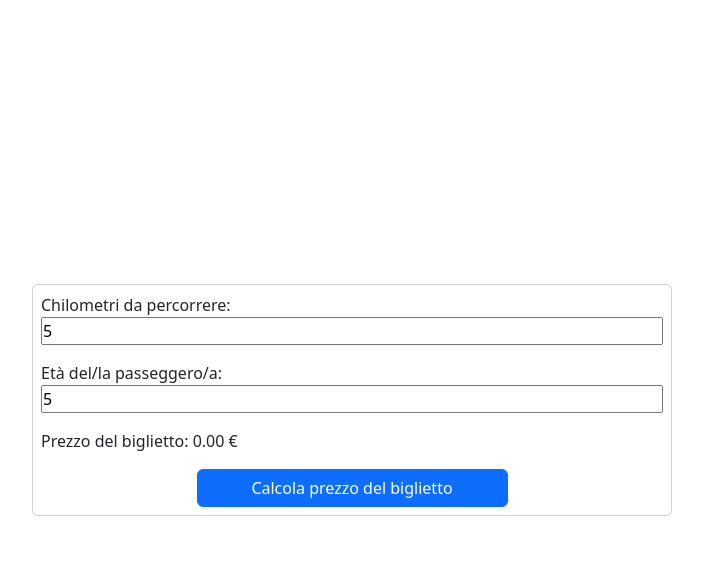
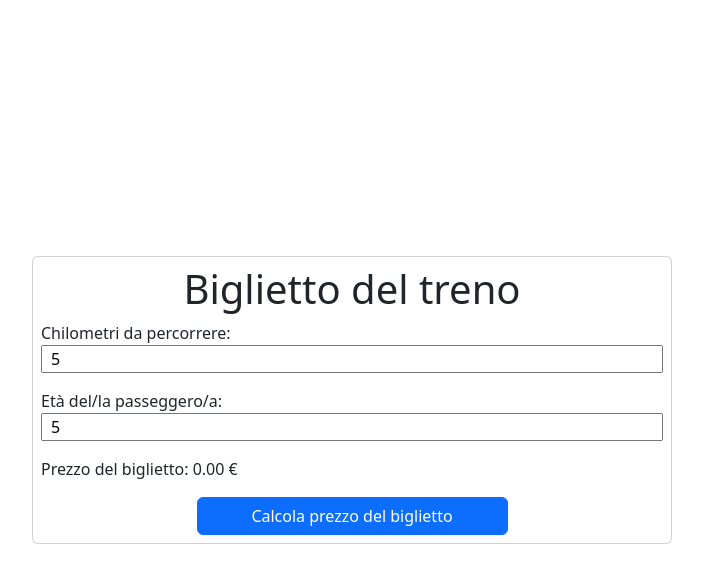
Before and after one commit to manuelcamaioni/js-biglietto-treno-form, a plain HTML site: page index.html in a window 1280 px wide. Both pictures are taken after typing "5", "5" into the empty fields and a click on the button "Calcola prezzo del biglietto". Shown: the whole page, without its empty margins (288-991 px from the left). Drawn offline with nearby package versions, Linux system fonts and the light colour scheme.

Commit message:
type check

```diff
--- a/index.html
+++ b/index.html
@@ -16,10 +16,11 @@
 </head>
 <body>
     <div class="card w-50 position-absolute p-2">
+        <h1 class="text-center">Biglietto del treno</h1>
             <label for="trip-kilometers">Chilometri da percorrere:</label>
-            <input type="number" name="trip-kilometers" id="trip-kilometers" class="mb-3">
+            <input type="number" name="trip-kilometers" id="trip-kilometers" class="mb-3 px-2">
             <label for="passenger-age">Età del/la passeggero/a:</label>
-            <input type="number" name="passenger-age" id="passenger-age" class="mb-3">
+            <input type="number" name="passenger-age" id="passenger-age" class="mb-3 px-2">
             <p>Prezzo del biglietto:</p>
             <div class="text-center">
                 <button type="button" class="btn btn-primary w-50 text-center">Calcola prezzo del biglietto</button>
--- a/script.js
+++ b/script.js
@@ -12,7 +12,7 @@ const button = document.querySelector('button');
 
 let totalPrice = quantityKm.value * 0.233;
 // console.log(totalPrice);
-
+let clearInput = false;
 button.addEventListener('click', function() {
 
     if(passengerAge.value < 18){
@@ -22,6 +22,13 @@ button.addEventListener('click', function() {
     } else{
 
     }
-    // console.log(totalPrice);
-    document.querySelector('p').append(' ' + totalPrice.toFixed(2) + ' ' + '€');
+
+
+    if(quantityKm.value == '' || passengerAge.value == ''){
+        window.alert('Valori non validi');
+    } else{
+        document.querySelector('p').append(' ' + totalPrice.toFixed(2) + ' ' + '€');
+    }
+
+
 });
```
